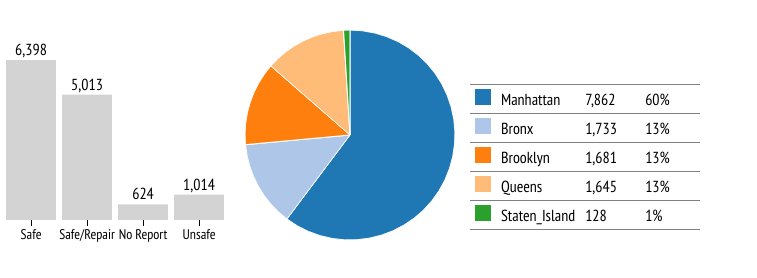
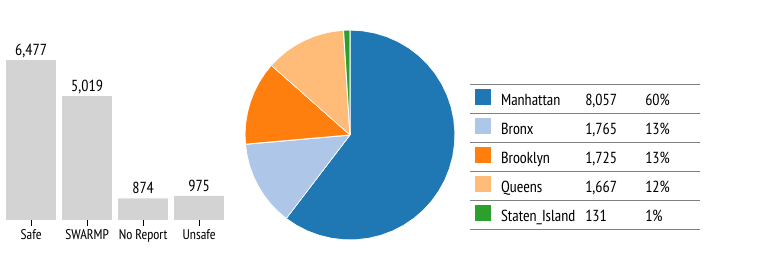
Before and after one commit to NYCDOB/Performance_Dashboard, a website: page examples/Facades_Borough.html in a window 1280 px wide. Shown: the full height of the page, 0-757 px from the left. Drawn offline with nearby package versions, Linux system fonts and the light colour scheme.

Commit message:
Update Facades_Borough.html

```diff
--- a/examples/Facades_Borough.html
+++ b/examples/Facades_Borough.html
@@ -244,10 +244,10 @@ function dashboard(id, fData){
 
 <script>
 var freqData=[
-{State:'Safe',freq:{Manhattan:3889, Bronx:780, Brooklyn:826, Queens:819, Staten_Island:84}}
-,{State:'Safe/Repair',freq:{Manhattan:3225, Bronx:619, Brooklyn:498, Queens:646, Staten_Island:25}}
-,{State:'No Report',freq:{Manhattan:286, Bronx:128, Brooklyn:109, Queens:92, Staten_Island:9}}
-,{State:'Unsafe',freq:{Manhattan:462, Bronx:206, Brooklyn:248, Queens:88, Staten_Island:10}}
+{State:'Safe',freq:{Manhattan:3927, Bronx:793, Brooklyn:852, Queens:820, Staten_Island:85}}
+,{State:'SWARMP',freq:{Manhattan:3227, Bronx:619, Brooklyn:501, Queens:647, Staten_Island:25}}
+,{State:'No Report',freq:{Manhattan:453, Bronx:149, Brooklyn:143, Queens:118, Staten_Island:11}}
+,{State:'Unsafe',freq:{Manhattan:450, Bronx:204, Brooklyn:229, Queens:82, Staten_Island:10}}
 
 ];
 
```
